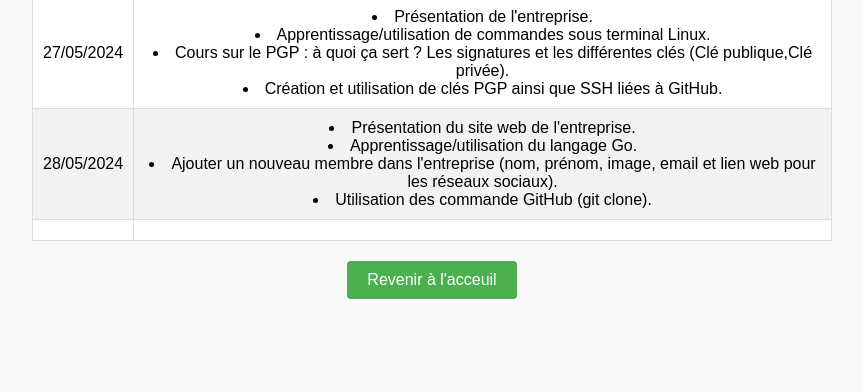
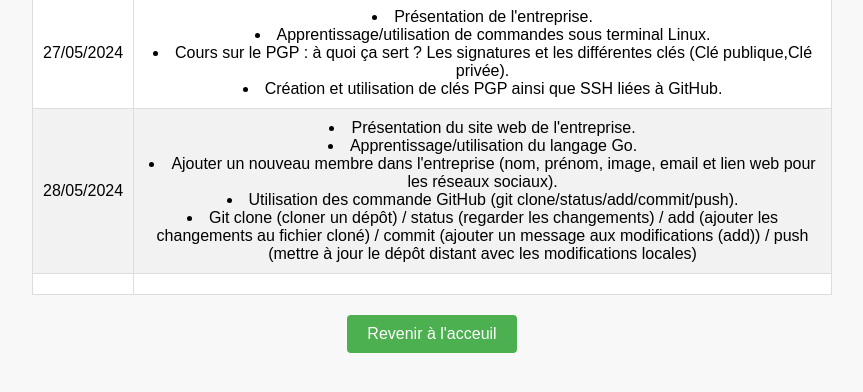
Before and after one commit to Hankloche/PORTFOLIO, a plain HTML site: page index3.html in a window 1280 px wide. Shown: the part 142-534 px from the top of the page, without its empty margins (208-1071 px from the left). Drawn offline with Linux system fonts and the light colour scheme.

Commit message:
Add files via upload

```diff
--- a/index3.html
+++ b/index3.html
@@ -33,7 +33,8 @@
                         <li>Présentation du site web de l'entreprise.</li>
                         <li>Apprentissage/utilisation du langage Go.</li>
                         <li>Ajouter un nouveau membre dans l'entreprise (nom, prénom, image, email et lien web pour les réseaux sociaux).</li>
-                        <li>Utilisation des commande GitHub (git clone).</li>
+                        <li>Utilisation des commande GitHub (git clone/status/add/commit/push).</li>
+                        <li>Git clone (cloner un dépôt) / status (regarder les changements) / add (ajouter les changements au fichier cloné) / commit (ajouter un message aux modifications (add)) / push (mettre à jour le dépôt distant avec les modifications locales)</li>
                     </td>
                 </tr>
                 <tr>
```
